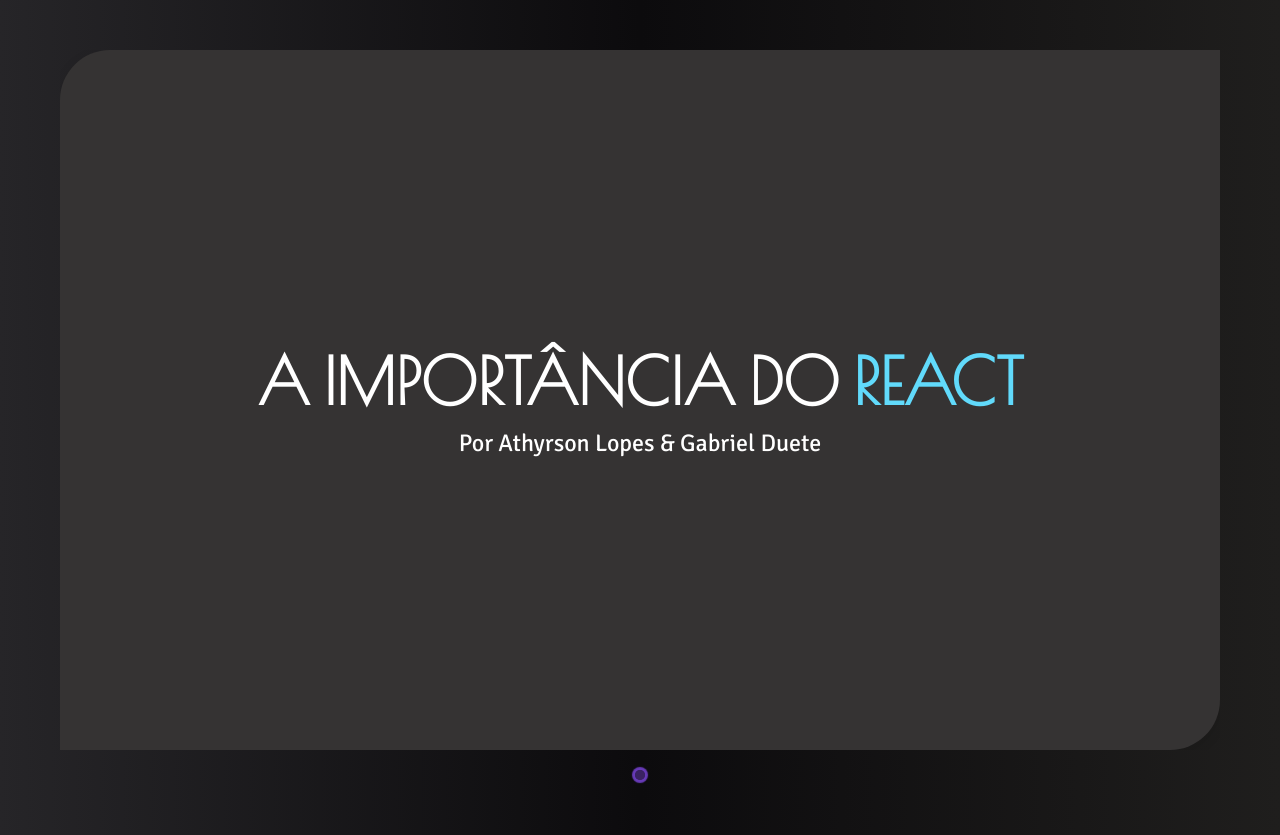
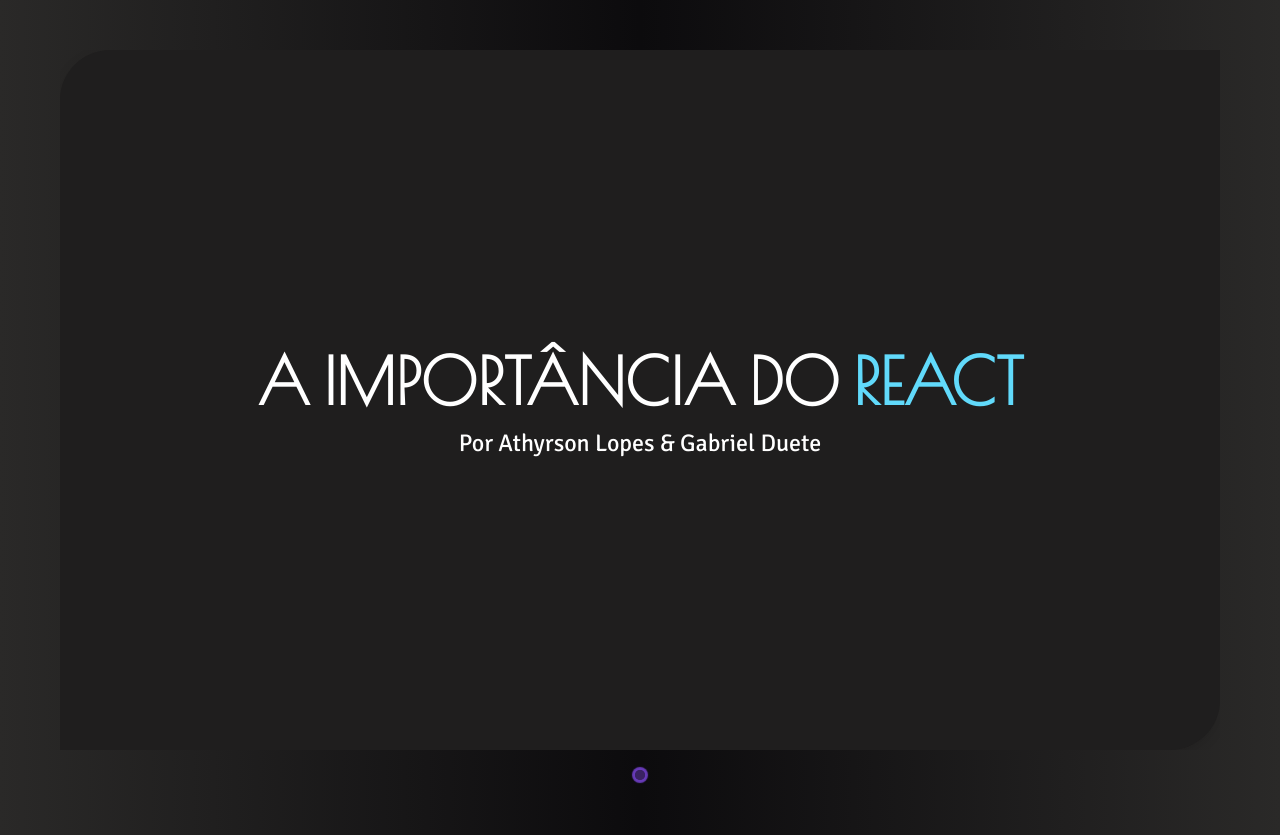
Before and after one commit to gabrielduete/apresentacao-react, a React (Create React App) app in the folder app/: page / in a window 1280 px wide. Built offline with nearby package versions, Linux system fonts and the light colour scheme.

Commit message:
fix: update bg-colors wrappers

```diff
--- a/app/src/components/Container/styles.js
+++ b/app/src/components/Container/styles.js
@@ -3,7 +3,7 @@
 const ContainerLayout = styled.section`
   width: var(--space-lang);
   height: var(--space-short);
-  background: var(--gray-simple);
+  background: var(--black-simple);
   box-shadow: rgba(0, 0, 0, 0.1) 0px 4px 12px;
 
   -webkit-border-top-left-radius: 50px;
--- a/app/src/styles/global.js
+++ b/app/src/styles/global.js
@@ -20,8 +20,8 @@
 
   body{
     font-family: 'Signika', sans-serif;
-    background: rgb(38,37,40);
-    background: linear-gradient(90deg, rgba(38,37,40,1) 0%, rgba(12,11,13,1) 50%, rgba(31,30,29,1) 100%);
+    background: rgb(42,41,40);
+    background: linear-gradient(90deg, rgba(42,41,40,1) 0%, rgba(12,11,13,1) 50%, rgba(42,41,40,1) 100%);
     color: var(--white-simple);
     margin: 50px;
   }
```
